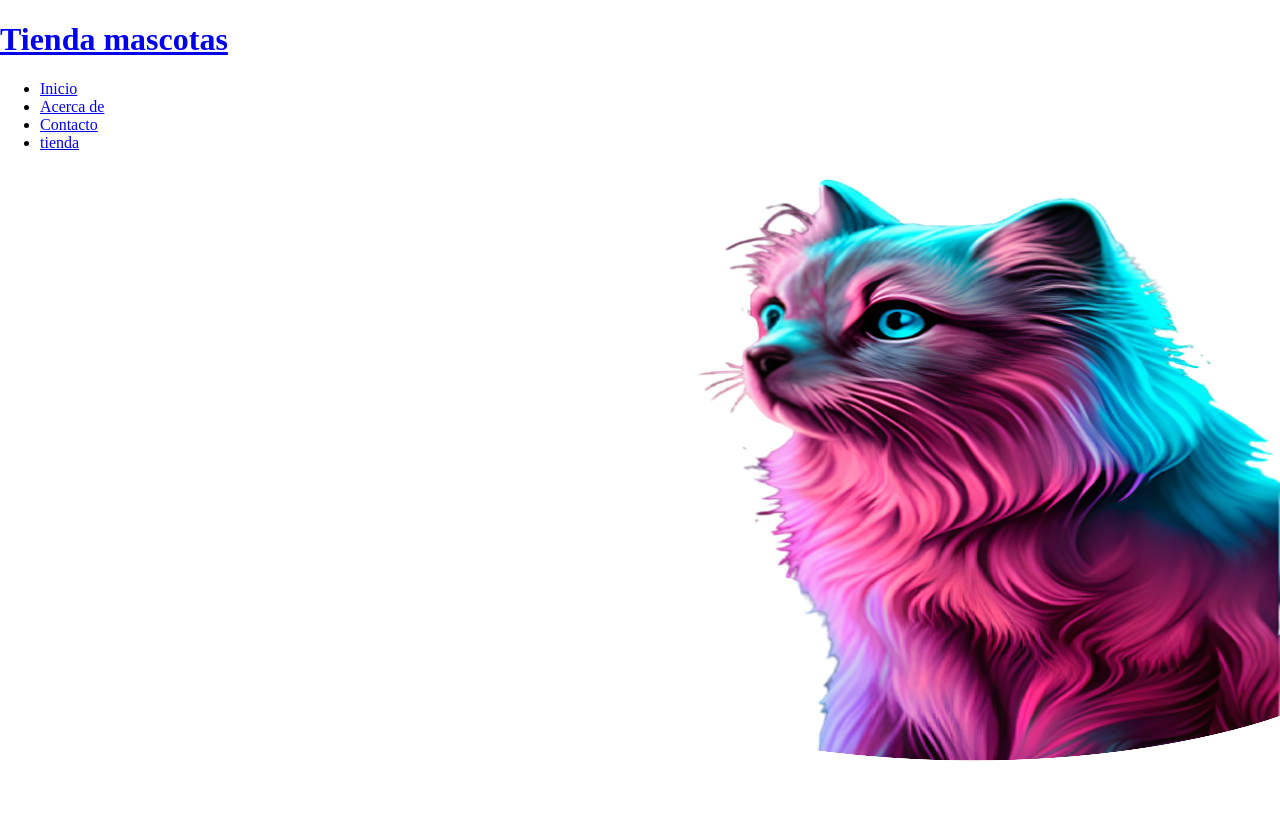
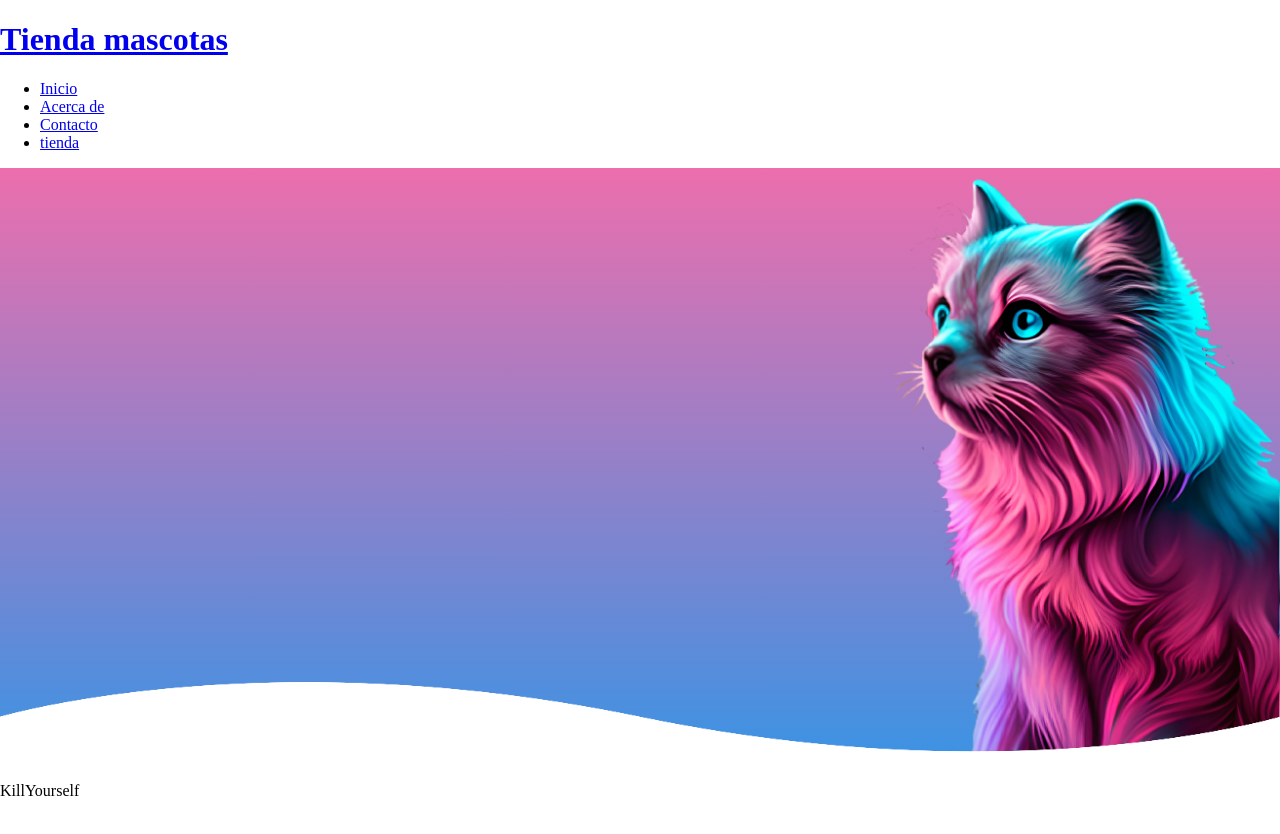
Before and after one commit to Zewuck/Tienda-animales, a React (Create React App) app: page / in a window 1280 px wide. Shown: the top 834 px of the page. Before the commit the page ends 800 px from the top, so only its background shows below. Built offline with nearby package versions, Linux system fonts and the light colour scheme.

Commit message:
Se mejoro el estilo-Gato

```diff
--- a/src/FondoInicio.jsx
+++ b/src/FondoInicio.jsx
@@ -6,11 +6,11 @@ export function FondoInicio() {
       <div className="background">
         <div className="gato-container">
           <img src={require("./imagen-gato.png")} className="gato" alt="" />
-          <div>
             <img src={require("./wave.png")} className="fondo" alt="" />
-          </div>
         </div>
       </div>
+
+      <div className="next"> KillYourself</div>
     </>
   );
 }
--- a/src/fondoinicio.css
+++ b/src/fondoinicio.css
@@ -3,18 +3,34 @@ body {
 }
 
 .fondo {
-    position: absolute;
-    bottom: 0;
+    width: 100%;
+    margin-top: -550px;
+    height: 100px;
+
 }
 
 .background {
-    background-color: #555;
+    background: #3494E6;
+    background: -webkit-linear-gradient(to bottom, #EC6EAD, #3494E6);
+    background: linear-gradient(to bottom, #EC6EAD, #3494E6);
+    width: 100%;
+    height: 100%;
+}
+
+.gato-container {
     width: 100%;
     height: 100%;
 }
 
 .gato {
-    width: 600px;
+    width: 400px;
     height: 600px;
     float: right;
 }
+
+.next {
+    margin-top: -4px;
+    width: 100%;
+    height: 100px;
+    background-color: #fff;
+}
```
Also changed, not shown: src/imagen-gato.png.
